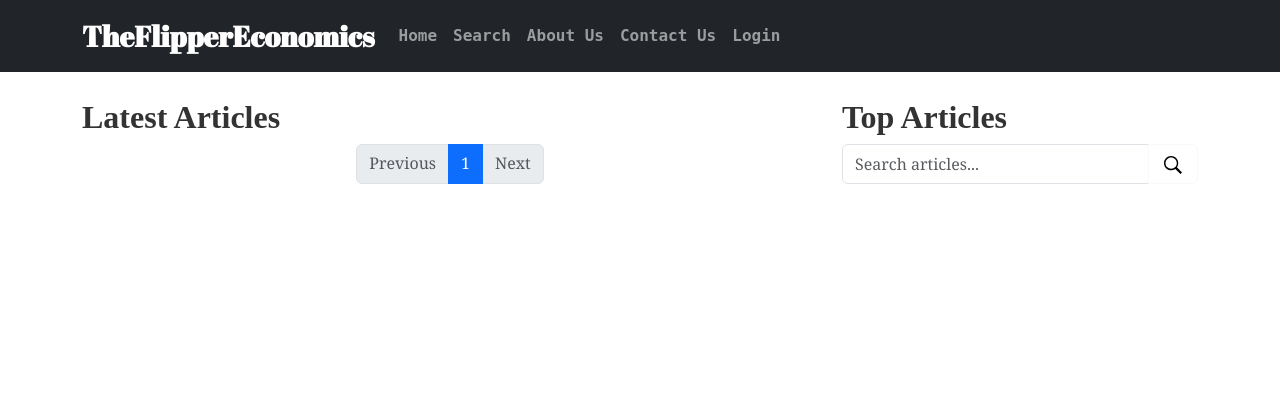
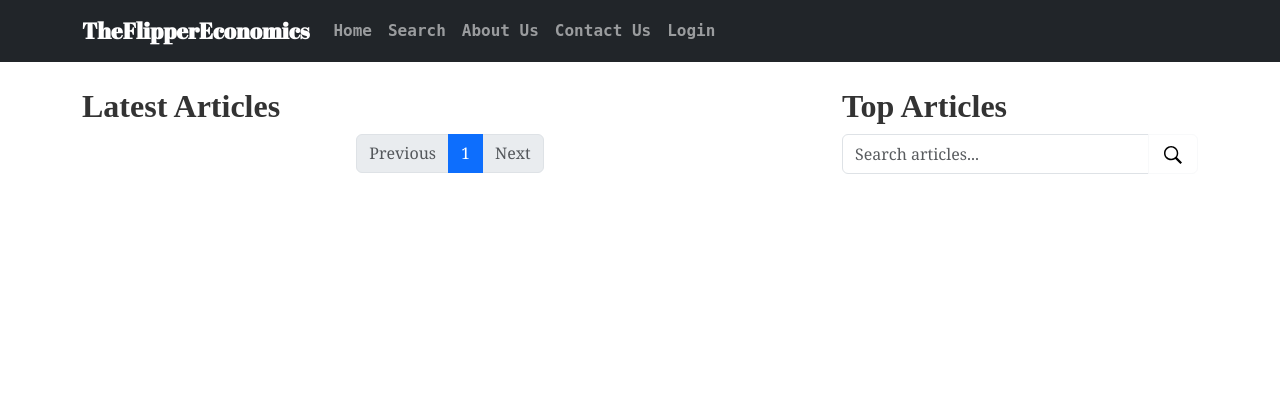
Before and after one commit to a-pacifique/TheFlipperEconomics, a Django app: page / in a window 1280 px wide. Shown: the top 420 px of the page. Run offline with Django 4.2, Linux system fonts and the light colour scheme; data that the repository does not hold is empty; some libraries are stand-ins or nearby versions.

Commit message:
Update styles.css

```diff
--- a/Articles/static/css/styles.css
+++ b/Articles/static/css/styles.css
@@ -30,7 +30,7 @@
 
 
 .navbar-brand {
-    font-size: 1.8rem;
+    font-size: 1.4rem;
     font-family: "Abril Fatface";
 }
 
```
